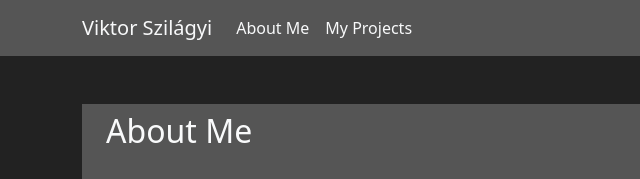
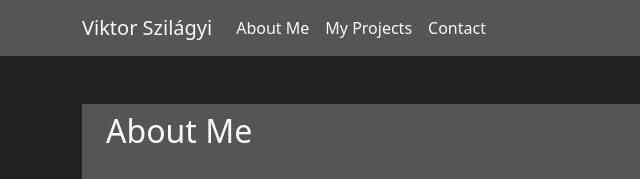
Before and after one commit to szilavi/szilaviCV, a website: page index.html in a window 1280 px wide. Shown: the top 179 px of the page, 0-640 px from the left. Drawn offline with nearby package versions, Linux system fonts and the light colour scheme.

Commit message:
Update index.html

```diff
--- a/index.html
+++ b/index.html
@@ -56,6 +56,9 @@
             </li>
             <li class="nav-item">
               <a class="nav-link link-light" href="#myProjects">My Projects</a>
+            </li>
+            <li class="nav-item">
+              <a class="nav-link link-light" href="#contact">Contact</a>
             </li>
           </ul>
         </div>
@@ -317,7 +320,7 @@
       </div>
     </main>
     <!-- FOOTER -->
-    <footer style="background-color: #555">
+    <footer style="background-color: #555" id="contact">
       <div class="container">
         <div class="d-flex flex-column flex-md-row justify-content-center">
           <div class="p-2 text-center">
```
